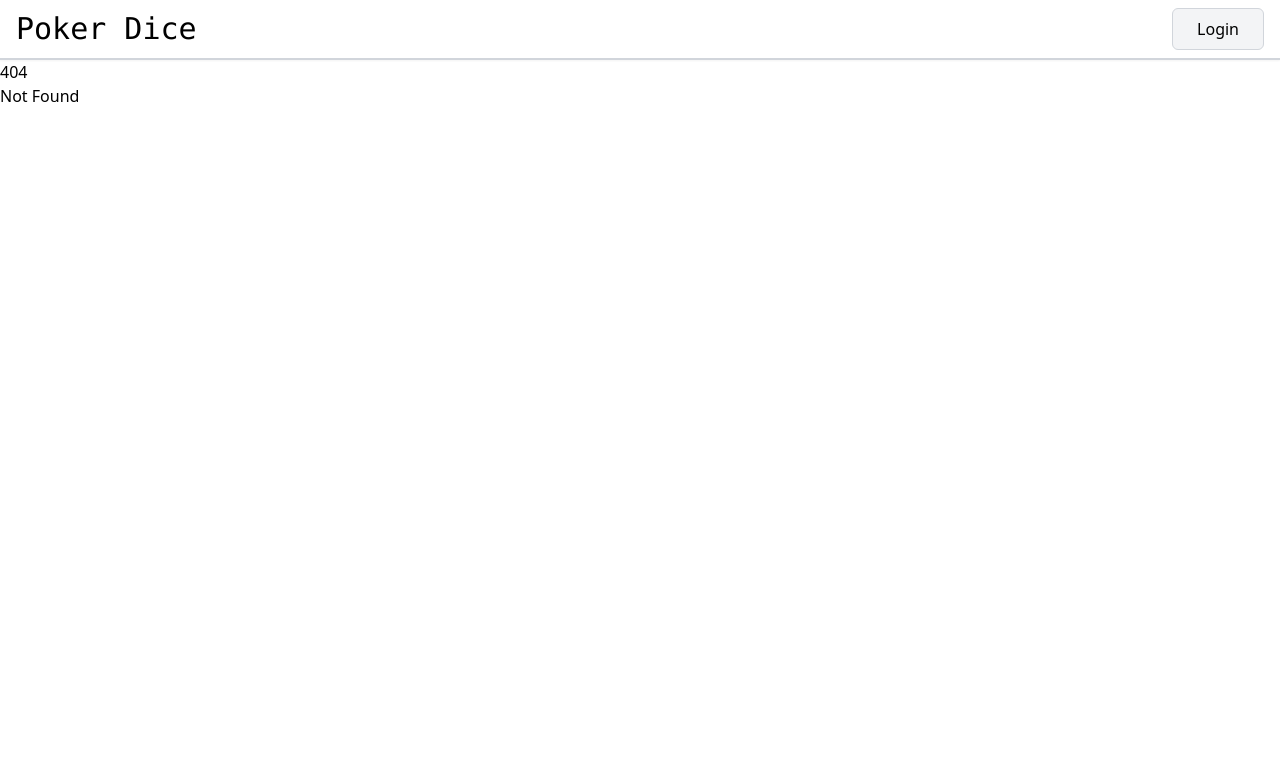
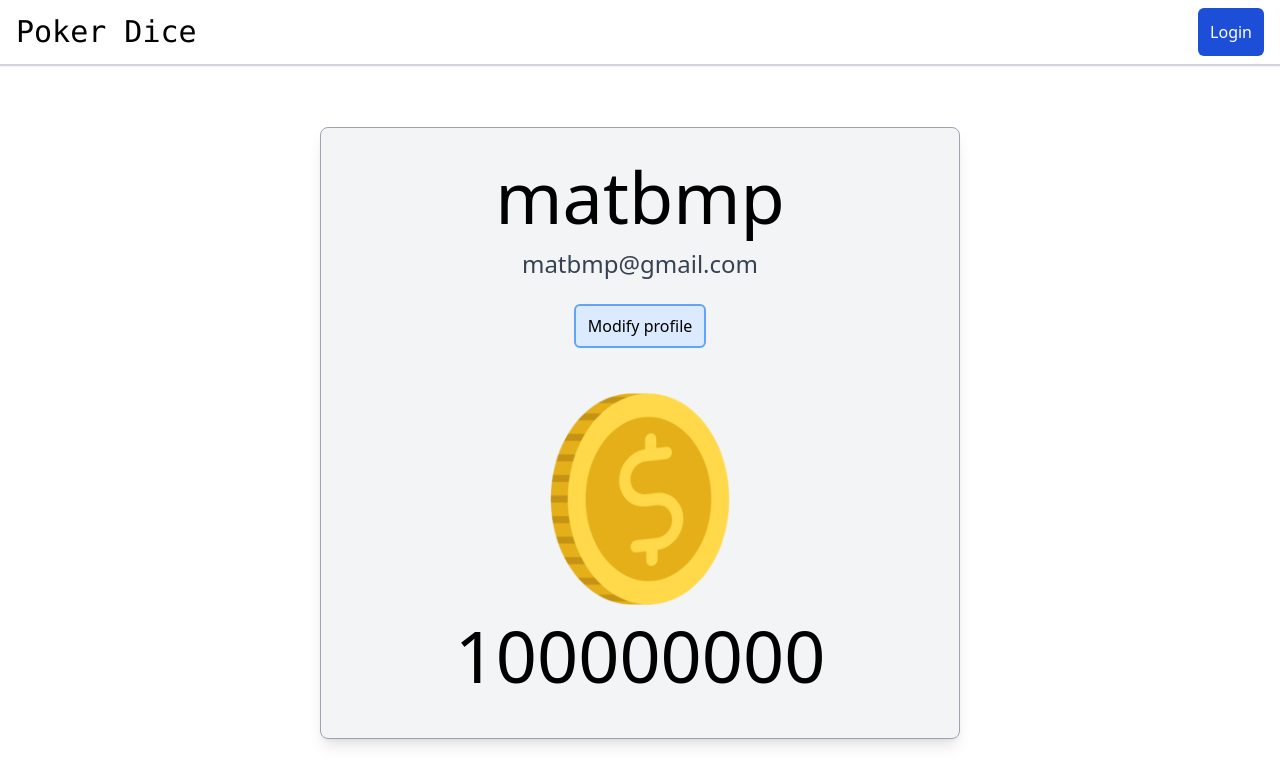
Before and after one commit to emilgruzalski/Yahtzee-Frontend, a SvelteKit app: page /user in a window 1280 px wide. Before the commit this address had no page. Shown: the top 784 px of the page. Built offline with nearby package versions, Linux system fonts and the light colour scheme.

Commit message:
Add user page & modify user data page

```diff
--- a/src/routes/+layout.svelte
+++ b/src/routes/+layout.svelte
@@ -5,7 +5,7 @@
 <div class="h-screen flex flex-col">
 	<div class="flex items-center py-2 px-4 shadow-sm border-b-2 border-gray-300">
 		<a href="/" class="text-3xl font-thin font-mono">Poker Dice</a>
-		<a href="/login" class="ms-auto border bg-gray-100 border-gray-300 hover:bg-gray-200 p-2 px-6 rounded-md">
+		<a href="/login" class="ms-auto btn-primary-full">
 			Login
 		</a>
 	</div>
@@ -13,3 +13,17 @@
 		<slot />
 	</div>
 </div>
+
+<style lang='postcss'>
+	:global(.field) {
+		@apply border-2 border-gray-300 focus:outline-gray-400 rounded-md p-2
+	}
+
+	:global(.btn-primary) {
+		@apply border-2 border-blue-400 bg-blue-100 hover:bg-blue-200 text-black rounded-md px-3 py-2 text-center
+	}
+
+	:global(.btn-primary-full) {
+		@apply bg-blue-700 hover:bg-blue-700/80 text-white rounded-md p-3
+	}
+</style>
--- a/src/routes/+page.svelte
+++ b/src/routes/+page.svelte
@@ -2,7 +2,8 @@
 
 </script>
 
-<div class="h-full flex justify-center items-center text-8xl text-center">
-    Poker Dice <br/> <br/>
-    Welcome!
+<div class="h-full flex flex-col justify-center items-center  text-center">
+    <div class="p-20 text-8xl">Poker Dice </div>
+
+    <a href="\game" class="px-40 py-8 text-center border-2 border-x-8 border-gray-500 bg-gray-200 hover:bg-blue-200 hover:border-blue-400 rounded-lg text-6xl">Play</a>
 </div>
--- a/src/routes/login/+page.svelte
+++ b/src/routes/login/+page.svelte
@@ -9,23 +9,17 @@
 
 <div class='h-full flex justify-center items-center'>
     <div class='flex flex-col rounded-md border border-gray-400 bg-gray-100 shadow-lg p-8 xl:w-1/4 lg:w-1/3 w-full m-4'>
-        <span class='text-5xl font-mono pb-6 self-center'>Logowanie :3</span>
+        <span class='text-5xl font-mono pb-6 self-center'>Log in :3</span>
 
-        <label for="username" class='py-2'>Nazwa użytkownika</label>
+        <label for="username" class='py-2'>Username</label>
         <input type="text" bind:value={username} class='field'/>
 
-        <label for="password" class='py-2'>Hasło</label>
+        <label for="password" class='py-2'>Password</label>
         <input type="password" bind:value={password} class='field'/>
 
-        <button class='bg-blue-700 hover:bg-blue-700/80 text-white rounded-md my-6 p-3' on:click={login}>Login</button>
+        <button class='btn-primary-full my-6' on:click={login}>Login</button>
         <hr class='border-t-2 border-gray-400 mb-3'/>
-        <span class='text-2xl self-center'>Nie masz konta?</span>
-        <a href="/register" class='border-2 border-blue-400 bg-blue-100 hover:bg-blue-200 text-black rounded-md mt-3 p-3 text-center'>Rejestracja</a>
+        <span class='text-2xl self-center'>Don't own an account?</span>
+        <a href="/register" class='btn-primary mt-3'>Register</a>
     </div>
 </div>
-
-<style lang='postcss'>
-    .field{
-        @apply border-2 border-gray-300 focus:outline-gray-400 rounded-md p-2
-    }
-</style>
--- a/src/routes/register/+page.svelte
+++ b/src/routes/register/+page.svelte
@@ -10,23 +10,17 @@
 
 <div class='h-full flex justify-center items-center'>
     <div class='flex flex-col rounded-md border border-gray-400 bg-gray-100 shadow-lg p-8 xl:w-1/4 lg:w-1/3 w-full m-4'>
-        <span class='text-5xl font-mono pb-6 self-center'>Rejestracja :3</span>
+        <span class='text-5xl font-mono pb-6 self-center'>Register :3</span>
 
-        <label for="email" class='py-2'>E-mail</label>
+        <label for="email" class='py-2'>Email</label>
         <input type="email" bind:value={email} class='field'/>
 
-        <label for="username" class='py-2'>Nazwa użytkownika</label>
+        <label for="username" class='py-2'>Username</label>
         <input type="text" bind:value={username} class='field'/>
 
-        <label for="password" class='py-2'>Hasło</label>
+        <label for="password" class='py-2'>Password</label>
         <input type="password" bind:value={password} class='field'/>
 
-        <button class='bg-blue-700 hover:bg-blue-700/80 text-white rounded-md mt-6 p-3' on:click={register}>Zarejestruj</button>
+        <button class='bg-blue-700 hover:bg-blue-700/80 text-white rounded-md mt-6 p-3' on:click={register}>Register</button>
     </div>
 </div>
-
-<style lang='postcss'>
-    .field{
-        @apply border-2 border-gray-300 focus:outline-gray-400 rounded-md p-2
-    }
-</style>
--- /dev/null
+++ b/src/routes/user/+page.svelte
@@ -0,0 +1,30 @@
+<script lang="ts">
+	interface UserData {
+		username: string;
+		email: string;
+		coins: number;
+	}
+	let user: UserData = {
+		username: 'matbmp',
+		email: 'matbmp@gmail.com',
+		coins: 100000000
+	};
+</script>
+
+<div class="h-full flex items-center justify-center">
+	<div
+		class="flex flex-col items-center p-4 mx-4 w-full xl:w-1/2 h-5/6 rounded-lg border border-gray-400 bg-gray-100 shadow-lg"
+	>
+		<div class="text-7xl p-4">{user.username}</div>
+		<div class="text-2xl text-gray-700">{user.email}</div>
+
+        <a href="/user/modify" class='btn-primary mt-6'>Modify profile</a>
+
+		<div class="flex-grow flex flex-col items-center justify-center">
+			<div class="min-w-0">
+				<img src="coin2.png" alt="coin" class="object-contain w-60" />
+			</div>
+			<div class="text-7xl">{user.coins}</div>
+		</div>
+	</div>
+</div>
--- /dev/null
+++ b/src/routes/user/modify/+page.svelte
@@ -0,0 +1,25 @@
+<script lang="ts">
+    interface UserData {
+        username: string,
+        email: string
+        coins: number
+    }
+    let user: UserData = {
+        username: "matbmp",
+        email: "matbmp@gmail.com",
+        coins: 100000000
+    }
+</script>
+
+<div class="h-full flex items-center justify-center">
+    <div class='flex flex-col rounded-md border border-gray-400 bg-gray-100 shadow-lg p-8 xl:w-1/4 lg:w-1/3 w-full m-4'>
+
+        <label for="email" class='py-2'>Email</label>
+        <input type="email" bind:value={user.email} class='field'/>
+
+        <label for="username" class='py-2'>Username</label>
+        <input type="text" bind:value={user.username} class='field'/>
+
+        <a href="/register" class='btn-primary-full mt-6'>Save changes</a>
+    </div>
+</div>
```
Also changed, not shown: src/routes/game/+page.svelte (added), static/coin2.png (added).
